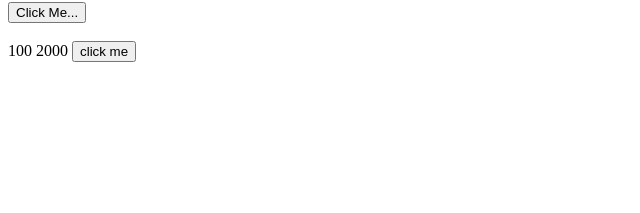
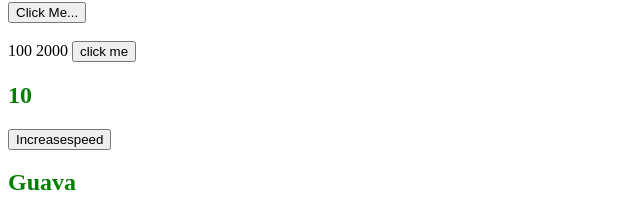
Before and after one commit to iamkmd/Angular, an Angular app: page /home in a window 1280 px wide. Shown: the part 985-1198 px from the top of the page, without its empty margins (0-640 px from the left). Before the commit the page ends 1055 px from the top, so only its background shows below. Built offline with nearby package versions, Linux system fonts and the light colour scheme.

Commit message:
In this section we've discussed The Effect methods ...

```diff
--- a/src/app/home/home.html
+++ b/src/app/home/home.html
@@ -69,10 +69,15 @@
 <button (click)="updateArea()">
     click me
 </button>
+<br>
+
+<!-- Change the speed and color and fruit name using signals and effect -->
 
 
-
-
-
+<h2 [style.color]="color"> {{speed()}} </h2>
+<button (click)="increaseSpeed()">
+    Increasespeed
+</button>
 
 <br>
+<h2 [style.color]="color"> {{fruit() }} </h2>
--- a/src/app/home/home.ts
+++ b/src/app/home/home.ts
@@ -13,6 +13,24 @@ export class Home {
      {
       console.log(this.counter);
       console.log(this.data());
+     })
+     effect(() =>
+     {
+        if(this.speed() > 50 )
+        {
+          this.color = 'Yellow';
+          this.fruit.set('Banana');
+        }
+        if(this.speed() > 70)
+        {
+          this.color= 'Orange';
+          this.fruit.set('Orange');
+        }
+        if(this.speed() > 100)
+        {
+          this.color = 'red';
+          this.fruit.set('Apple');
+        }
      })
 
   }
@@ -83,6 +101,7 @@ export class Home {
 
   height = signal(100);
   width = signal(20);
+  //copmputed signals always use callback function don't write expression directly...
   area = computed(() => (this.height() * this.width()));
 
   updateArea()
@@ -92,6 +111,18 @@ export class Home {
 
 
 
+  //  Change the speed and color and fruit name using signals and effect.
+
+   speed = signal(10);
+   color = 'Green';
+   fruit= signal("Guava");
+
+   increaseSpeed()
+   {
+    this.speed.set(this.speed() + 5);
+   }
+
+
 
 
 
```
